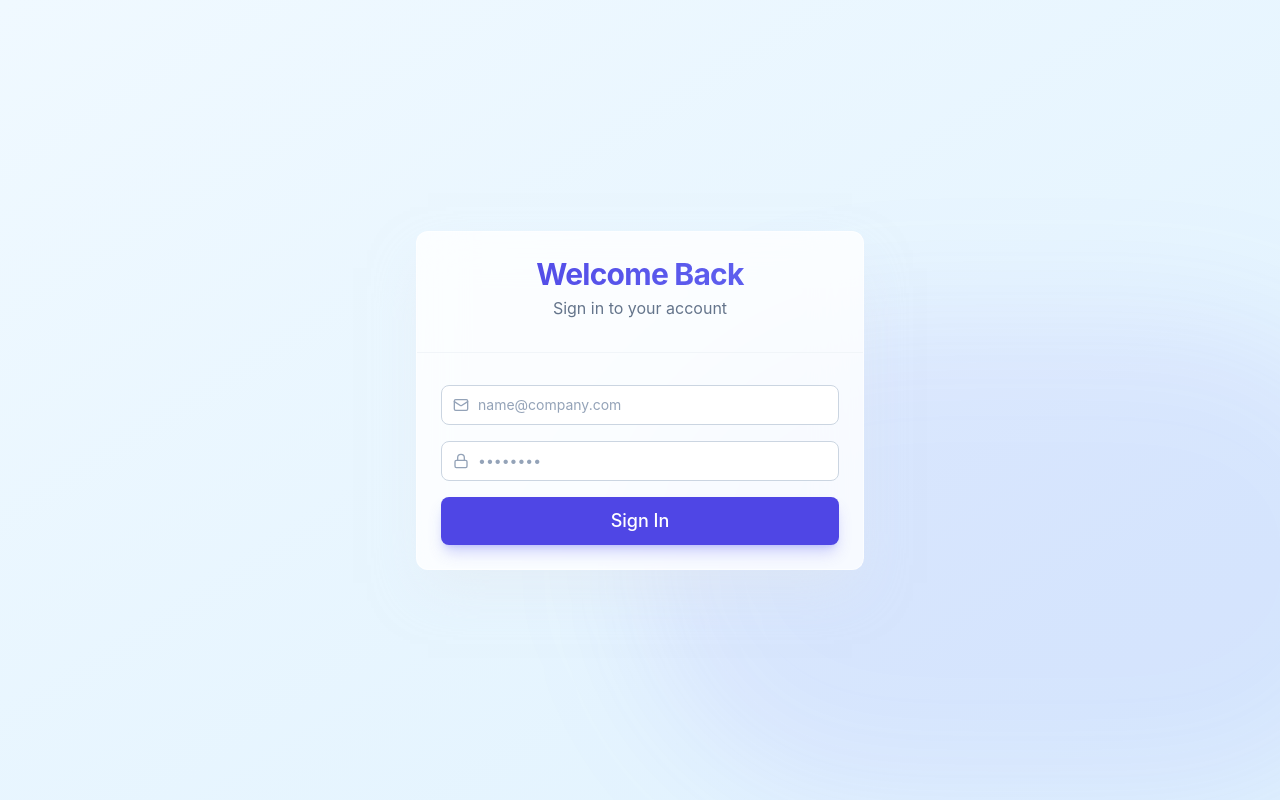
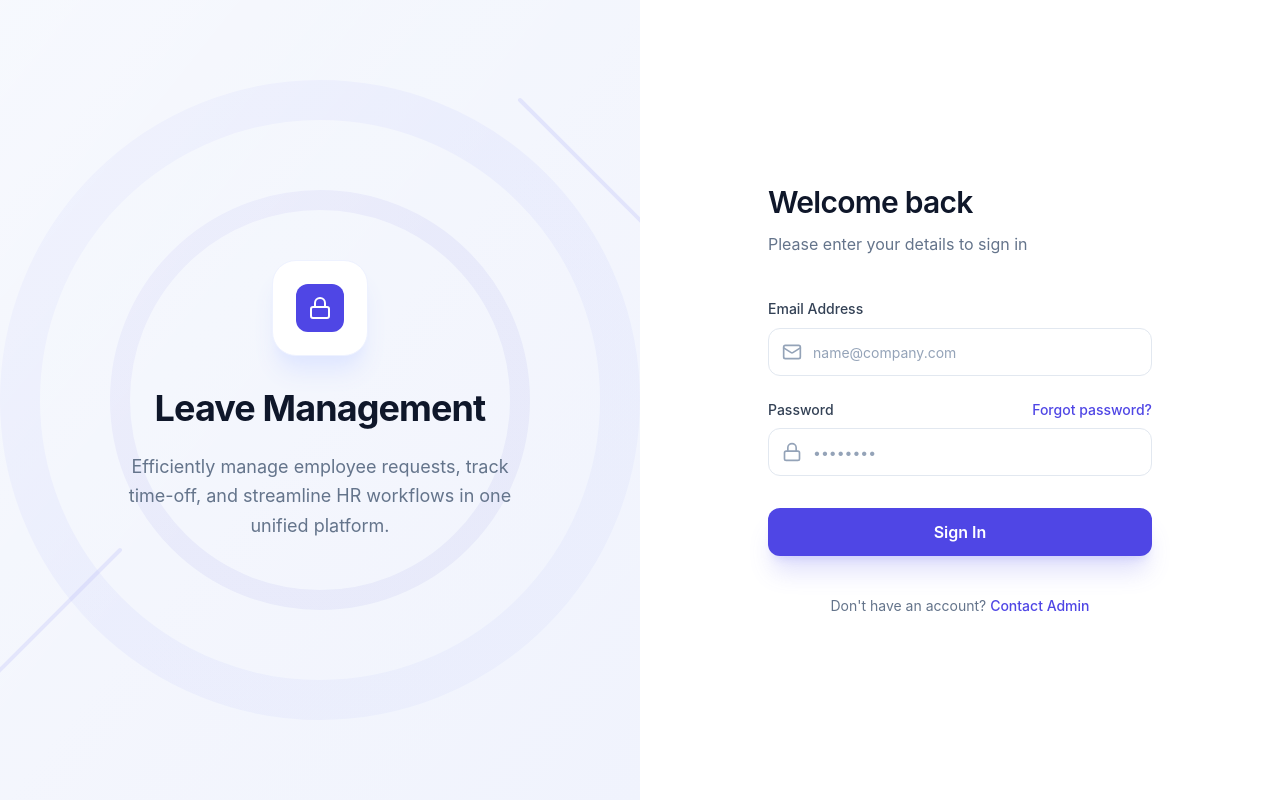
Before and after one commit to shahrilyusoff11/leave-management-system, a React app in the folder frontend/: page /login in a window 1280 px wide. Built offline with nearby package versions, Linux system fonts and the light colour scheme; the HTML template or start-up script is replaced by a standard one.

Commit message:
Improved login page

```diff
--- a/frontend/src/pages/Login.tsx
+++ b/frontend/src/pages/Login.tsx
@@ -9,7 +9,7 @@ import { useAuth } from '../context/AuthContext';
 import api from '../services/api';
 import { Button } from '../components/ui/Button';
 import { Input } from '../components/ui/Input';
-import { Card, CardContent, CardHeader, CardTitle } from '../components/ui/Card';
+
 
 const loginSchema = z.object({
     email: z.string().email('Invalid email address'),
@@ -43,63 +43,132 @@ const Login: React.FC = () => {
     };
 
     return (
-        <div className="min-h-screen flex items-center justify-center bg-gradient-to-br from-brand-50 to-brand-100 p-4">
-            <div className="absolute inset-0 overflow-hidden">
-                <div className="absolute -top-[30%] -left-[10%] w-[70%] h-[70%] rounded-full bg-brand-200/30 blur-3xl" />
-                <div className="absolute top-[40%] -right-[10%] w-[60%] h-[60%] rounded-full bg-brand-500/10 blur-3xl" />
+        <div className="min-h-screen grid lg:grid-cols-2 bg-white">
+            {/* Left: Brand & Pattern */}
+            <div className="hidden lg:relative lg:flex lg:flex-col lg:items-center lg:justify-center bg-brand-50 overflow-hidden relative">
+
+                {/* Background Pattern */}
+                <div className="absolute inset-0">
+                    <img
+                        src="/src/assets/login-pattern.svg"
+                        alt="Pattern"
+                        className="w-full h-full object-cover opacity-60"
+                    />
+                    <div className="absolute inset-0 bg-gradient-to-br from-white/40 via-transparent to-brand-100/20" />
                 </div>
 
+                <div className="relative z-10 px-12 text-center max-w-lg">
                     <motion.div
-                initial={{ opacity: 0, y: 20 }}
-                animate={{ opacity: 1, y: 0 }}
+                        initial={{ scale: 0.9, opacity: 0 }}
+                        animate={{ scale: 1, opacity: 1 }}
                         transition={{ duration: 0.5 }}
-                className="w-full max-w-md relative z-10"
+                        className="mb-8 inline-flex items-center justify-center w-24 h-24 rounded-3xl bg-white shadow-xl shadow-brand-100 border border-brand-50"
                     >
-                <Card className="border-white/50 bg-white/80 backdrop-blur-xl shadow-2xl">
-                    <CardHeader className="space-y-1 text-center pb-8 border-b border-slate-100">
-                        <CardTitle className="text-3xl font-bold bg-gradient-to-r from-brand-600 to-brand-500 bg-clip-text text-transparent">
-                            Welcome Back
-                        </CardTitle>
-                        <p className="text-slate-500">Sign in to your account</p>
-                    </CardHeader>
-                    <CardContent className="pt-8">
-                        <form onSubmit={handleSubmit(onSubmit)} className="space-y-4">
+                        <div className="w-12 h-12 rounded-xl bg-brand-600 flex items-center justify-center">
+                            <Lock className="w-6 h-6 text-white" />
+                        </div>
+                    </motion.div>
+
+                    <motion.h1
+                        initial={{ y: 20, opacity: 0 }}
+                        animate={{ y: 0, opacity: 1 }}
+                        transition={{ delay: 0.2 }}
+                        className="text-4xl font-bold text-slate-900 mb-6 tracking-tight"
+                    >
+                        Leave Management
+                    </motion.h1>
+
+                    <motion.p
+                        initial={{ y: 20, opacity: 0 }}
+                        animate={{ y: 0, opacity: 1 }}
+                        transition={{ delay: 0.3 }}
+                        className="text-slate-500 text-lg leading-relaxed"
+                    >
+                        Efficiently manage employee requests, track time-off, and streamline HR workflows in one unified platform.
+                    </motion.p>
+                </div>
+            </div>
+
+            {/* Right: Login Form */}
+            <div className="flex items-center justify-center p-8 sm:p-12 md:p-16 lg:p-24 bg-white">
+                <div className="w-full max-w-sm space-y-10">
+                    <div className="text-center lg:text-left">
+                        <h2 className="text-3xl font-semibold tracking-tight text-slate-900">
+                            Welcome back
+                        </h2>
+                        <p className="mt-3 text-slate-500">
+                            Please enter your details to sign in
+                        </p>
+                    </div>
+
+                    <form onSubmit={handleSubmit(onSubmit)} className="space-y-8">
                         {error && (
-                                <div className="p-3 rounded-lg bg-red-50 text-red-600 text-sm border border-red-100">
+                            <motion.div
+                                initial={{ opacity: 0, height: 0 }}
+                                animate={{ opacity: 1, height: 'auto' }}
+                                className="p-4 rounded-lg bg-red-50 text-red-600 text-sm border border-red-100 flex items-center gap-3"
+                            >
+                                <div className="h-2 w-2 rounded-full bg-red-600 flex-shrink-0" />
                                 {error}
-                                </div>
+                            </motion.div>
                         )}
 
-                            <div className="space-y-4">
-                                <div className="relative">
-                                    <Mail className="absolute left-3 top-3 h-4 w-4 text-slate-400" />
+                        <div className="space-y-6">
+                            <div className="space-y-2">
+                                <label className="text-sm font-medium text-slate-700">
+                                    Email Address
+                                </label>
+                                <div className="relative group">
+                                    <Mail className="absolute left-3.5 top-3.5 h-5 w-5 text-slate-400 group-focus-within:text-brand-600 transition-colors" />
                                     <Input
                                         placeholder="name@company.com"
-                                        className="pl-9"
+                                        className="pl-11 h-12 bg-white border-slate-200 focus:border-brand-500 focus:ring-4 focus:ring-brand-500/10 transition-all duration-200 rounded-xl"
                                         error={errors.email?.message}
                                         {...register('email')}
                                     />
                                 </div>
+                            </div>
 
-                                <div className="relative">
-                                    <Lock className="absolute left-3 top-3 h-4 w-4 text-slate-400" />
+                            <div className="space-y-2">
+                                <div className="flex items-center justify-between">
+                                    <label className="text-sm font-medium text-slate-700">
+                                        Password
+                                    </label>
+                                    <a href="#" className="text-sm font-medium text-brand-600 hover:text-brand-700 hover:underline">
+                                        Forgot password?
+                                    </a>
+                                </div>
+                                <div className="relative group">
+                                    <Lock className="absolute left-3.5 top-3.5 h-5 w-5 text-slate-400 group-focus-within:text-brand-600 transition-colors" />
                                     <Input
                                         type="password"
                                         placeholder="••••••••"
-                                        className="pl-9"
+                                        className="pl-11 h-12 bg-white border-slate-200 focus:border-brand-500 focus:ring-4 focus:ring-brand-500/10 transition-all duration-200 rounded-xl"
                                         error={errors.password?.message}
                                         {...register('password')}
                                     />
                                 </div>
                             </div>
+                        </div>
 
-                            <Button type="submit" className="w-full" size="lg" isLoading={isLoading}>
+                        <Button
+                            type="submit"
+                            className="w-full h-12 text-base font-semibold shadow-xl shadow-brand-500/20 hover:shadow-brand-500/30 transition-all duration-300 rounded-xl"
+                            size="lg"
+                            isLoading={isLoading}
+                        >
                             Sign In
                         </Button>
                     </form>
-                    </CardContent>
-                </Card>
-            </motion.div>
+
+                    <p className="text-center text-sm text-slate-500">
+                        Don't have an account?{' '}
+                        <a href="#" className="font-medium text-brand-600 hover:text-brand-700 hover:underline">
+                            Contact Admin
+                        </a>
+                    </p>
+                </div>
+            </div>
         </div>
     );
 };
--- a/frontend/tailwind.config.js
+++ b/frontend/tailwind.config.js
@@ -8,12 +8,17 @@ export default {
         extend: {
             colors: {
                 brand: {
-                    50: '#f0f9ff',
-                    100: '#e0f2fe',
-                    200: '#bao9e1', // Placeholder, refining... let's use a nice Indigo/Violet
+                    50: '#eef2ff',
+                    100: '#e0e7ff',
+                    200: '#c7d2fe',
+                    300: '#a5b4fc',
+                    400: '#818cf8',
                     500: '#6366f1', // Indigo 500
                     600: '#4f46e5',
                     700: '#4338ca',
+                    800: '#3730a3',
+                    900: '#312e81',
+                    950: '#1e1b4b',
                 },
                 // Glassmorphism colors
                 glass: {
```
Also changed, not shown: frontend/src/assets/login-bg.svg (added), frontend/src/assets/login-pattern.svg (added). Lines whose indentation alone changed are shown as unchanged.
